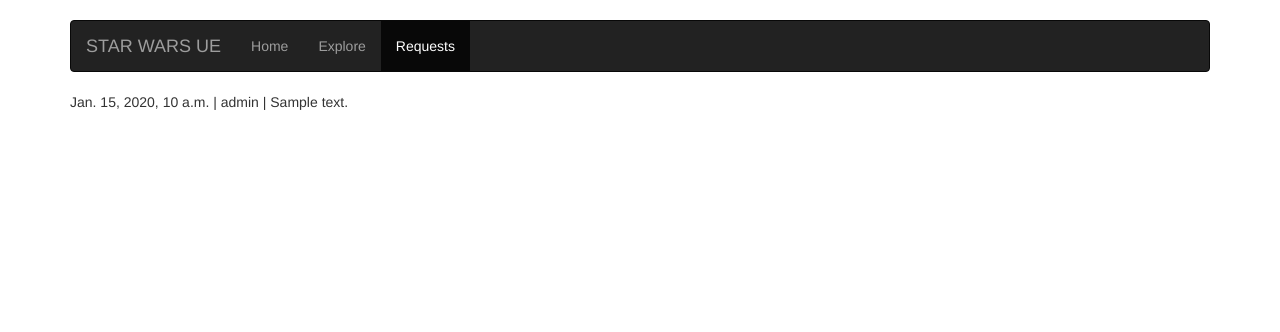
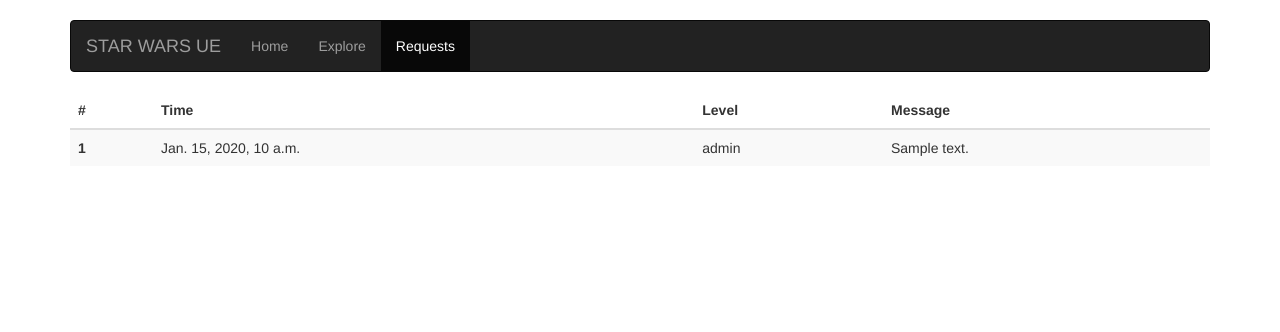
Before and after one commit to Sasha-P/swsite, a Django app: template apps/swu/templates/swu/logs.html in a window 1280 px wide. Shown: the top 332 px of the page. Run offline with Django 3.2, Linux system fonts and the light colour scheme; the template is opened without the code that fills it: most values are stand-ins (such as "Sample title", 1, 10 or a date in 2020); data that the repository does not hold is empty; parts of the project's set-up code (start-up, migrations or seed data) failed here and were passed over; some libraries are stand-ins or nearby versions.

Commit message:
show logs in table

```diff
--- a/apps/swu/templates/swu/logs.html
+++ b/apps/swu/templates/swu/logs.html
@@ -8,11 +8,30 @@
     <div class="container">
         <div class="row">
             <div class="col-xs-12">
-                {% for req in requests %}
-                    <p>{{ req.time }} | {{ req.level }} | {{ req.message }}</p>
-                {% empty %}
+                {% if requests %}
+                    <table class="table table-striped">
+                        <thead>
+                            <tr>
+                                <th>#</th>
+                                <th>Time</th>
+                                <th>Level</th>
+                                <th>Message</th>
+                            </tr>
+                        </thead>
+                        <tbody>
+                            {% for req in requests %}
+                                <tr>
+                                    <th scope="row">{{ forloop.counter }}</th>
+                                    <td>{{ req.time }}</td>
+                                    <td>{{ req.level }}</td>
+                                    <td>{{ req.message }}</td>
+                                </tr>
+                            {% endfor %}
+                        </tbody>
+                    </table>
+                {% else %}
                     <p>No logs</p>
-                {% endfor %}
+                {% endif %}
             </div>
         </div>
     </div>
```
